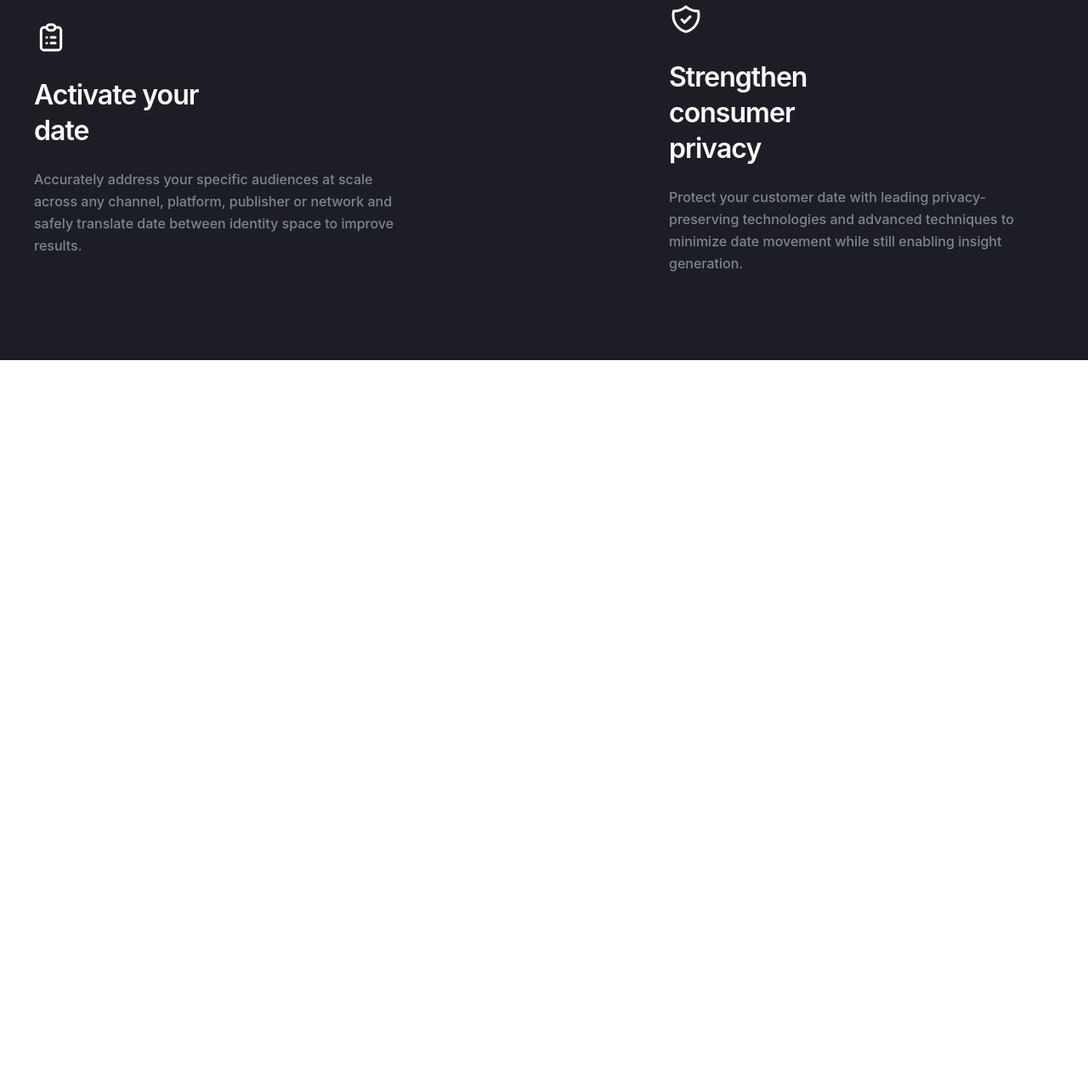
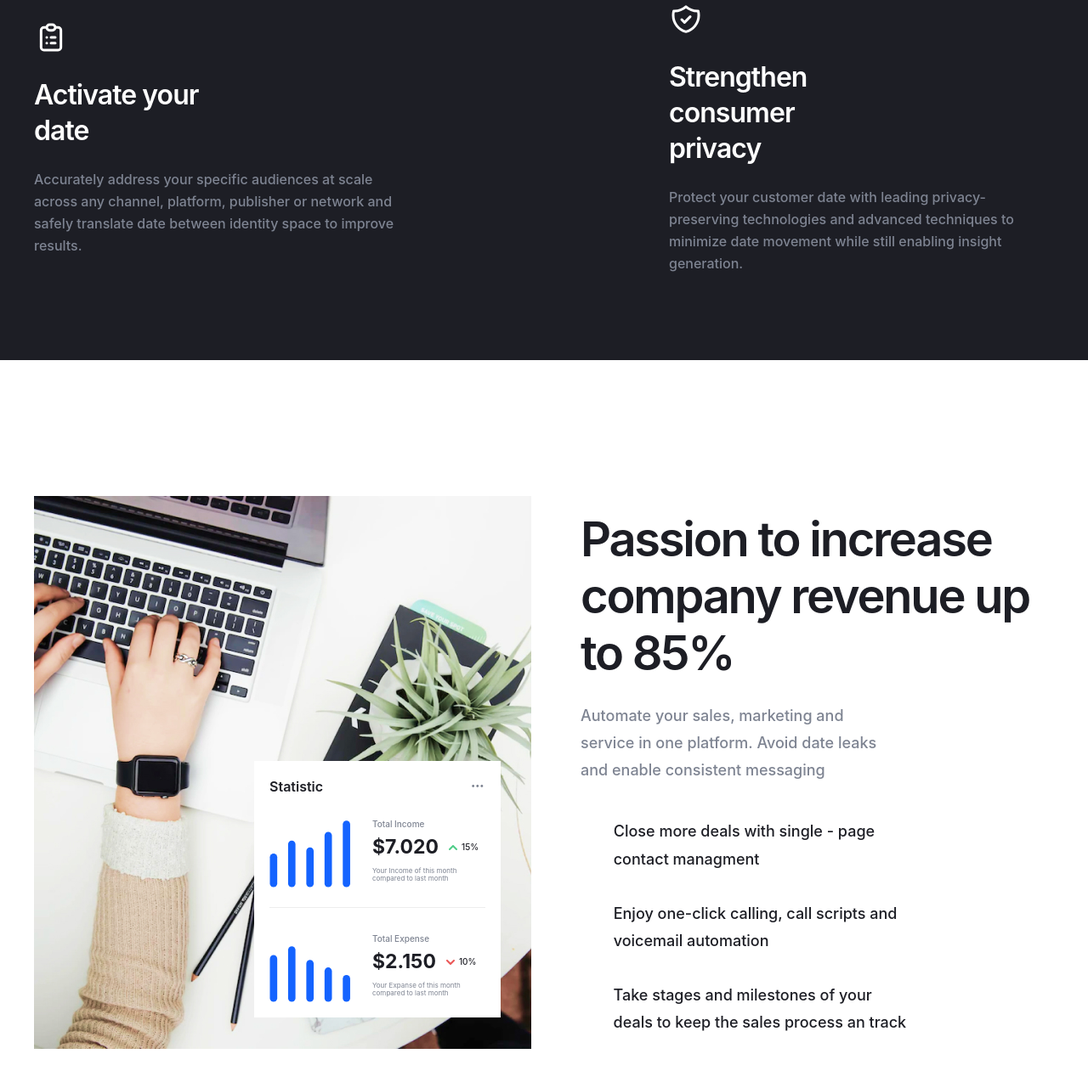
Before and after one commit to Greenfo/coca_project, a website built with Vite: page src/index.html in a window 1280 px wide. Shown: the part 1737-3011 px from the top of the page at 85% size. Before the commit the page ends 2161 px from the top, so only its background shows below. Built offline with nearby package versions, Linux system fonts and the light colour scheme; files whose address does not match are found by name.

Commit message:
Created features section

```diff
--- /dev/null
+++ b/src/assets/scss/components/home/features.scss
@@ -0,0 +1,179 @@
+.features {
+  padding: 160px 0 94px;
+
+  @include mobile {
+    padding: 60px 0 64px;
+  }
+
+  &__container {
+    @include flex-all-between;
+
+    @include mini-desktop {
+      gap: 40px;
+      flex-direction: column;
+      align-items: flex-start;
+    }
+
+    @include mobile {
+      gap: 25px;
+    }
+  }
+
+  &__left {
+    position: relative;
+  }
+
+  &__stats {
+    position: absolute;
+    right: 36px;
+    bottom: 40px;
+    padding: 18px;
+    max-width: 290px;
+    background-color: #fff;
+
+    @include mobile {
+      right: 16px;
+      bottom: 20px;
+    }
+
+    @include small-mobile {
+      right: 12px;
+      bottom: 12px;
+      padding: 14px;
+      max-width: 240px;
+    }
+
+    &-head {
+      @include flex-all-between;
+      margin-bottom: 19px;
+    }
+
+    &-title {
+      font-weight: 600;
+      font-size: 16px;
+      line-height: 150%;
+      color: #1d1e25;
+    }
+
+    &-item {
+      @include flex-align-center;
+      gap: 26px;
+
+      &:not(:last-child) {
+        border-bottom: 1px solid #ededed;
+        padding-bottom: 23px;
+      }
+
+      &:last-child {
+        padding-top: 23px;
+      }
+
+      &-img {
+        @include small-mobile {
+          width: 65px;
+        }
+      }
+
+      &-title {
+        margin-bottom: 6px;
+        font-weight: 500;
+        font-size: 10px;
+        line-height: 150%;
+        color: var(--neutral-color-150);
+      }
+
+      &-price {
+        @include flex-align-center;
+        gap: 12px;
+        margin-bottom: 9px;
+
+        &-num {
+          font-weight: 700;
+          font-size: 23px;
+          line-height: 120%;
+          color: #1d1e25;
+
+          @include mobile {
+            font-size: 18px;
+          }
+        }
+
+        &-proc {
+          @include flex-align-center;
+          gap: 5px;
+          font-weight: 500;
+          font-size: 10px;
+          line-height: 150%;
+          color: #1d1e25;
+        }
+      }
+
+      &-descr {
+        font-weight: 400;
+        font-size: 8px;
+        color: var(--neutral-color-150);
+      }
+    }
+  }
+
+  &__right {
+    max-width: 557px;
+
+    @include mini-desktop {
+      max-width: 992px;
+    }
+  }
+
+  &__title {
+    margin-bottom: 24px;
+    font-weight: 600;
+    letter-spacing: -0.04em;
+    color: var(--neutral-color-100);
+
+    @include mobile {
+      margin-bottom: 20px;
+    }
+  }
+
+  &__descr {
+    margin-bottom: 40px;
+    max-width: 360px;
+    font-weight: 500;
+    line-height: 178%;
+    color: var(--neutral-color-150);
+
+    @include mini-desktop {
+      max-width: 700px;
+    }
+  }
+
+  &__item {
+    @include flex-align-center;
+    max-width: 393px;
+    font-weight: 500;
+    line-height: 178%;
+    color: var(--neutral-color-100);
+
+    @include mini-desktop {
+      max-width: 700px;
+    }
+
+    &:not(:last-child) {
+      margin-bottom: 32px;
+
+      @include mobile {
+        margin-bottom: 22px;
+      }
+    }
+
+    &::before {
+      content: '';
+      display: inline-block;
+      margin-right: 19px;
+      padding-right: 19px;
+      width: 20px;
+      height: 20px;
+      background: url('../assets/icons/features-tick-icon.svg');
+    }
+  }
+}
--- a/src/assets/scss/main.scss
+++ b/src/assets/scss/main.scss
@@ -7,3 +7,4 @@
 @import './components/header';
 @import './components/home/hero';
 @import './components/home/overview';
+@import './components/home/features';
--- /dev/null
+++ b/src/html/components/home/features.html
@@ -0,0 +1,118 @@
+<section class="features">
+  <div class="container features__container">
+    <div class="features__left">
+      <img
+        loading="lazy"
+        src="./assets/image/features-img.jpg"
+        width="585"
+        height="651"
+        alt="Woman typing on laptop"
+      />
+      <div class="features__stats">
+        <div class="features__stats-head">
+          <h4 class="features__stats-title">Statistic</h4>
+          <img
+            loading="lazy"
+            src="./assets/icons/more-icon.svg"
+            width="18"
+            height="19"
+            alt="Ellipsis icon"
+          />
+        </div>
+        <div class="features__stats-item">
+          <img
+            loading="lazy"
+            class="features__stats-item-img"
+            src="./assets/icons/features-total-income-icon.svg"
+            width="95"
+            height="88"
+            alt="Total income graphic"
+          />
+          <div class="features__stats-item-info">
+            <h5 class="features__stats-item-title">Total Income</h5>
+            <div class="features__stats-item-price">
+              <span class="features__stats-item-price-num">$7.020</span>
+              <div class="features__stats-item-price-proc">
+                <svg
+                  width="10"
+                  height="6"
+                  viewBox="0 0 10 6"
+                  fill="none"
+                  xmlns="http://www.w3.org/2000/svg"
+                >
+                  <path
+                    fill-rule="evenodd"
+                    clip-rule="evenodd"
+                    d="M9.70711 5.70717C9.31658 6.09769 8.68342 6.09769 8.29289 5.70717L5 2.41427L1.70711 5.70717C1.31658 6.09769 0.683417 6.09769 0.292894 5.70717C-0.0976312 5.31664 -0.0976312 4.68348 0.292894 4.29295L4.29289 0.292954C4.68342 -0.0975701 5.31658 -0.09757 5.70711 0.292954L9.70711 4.29295C10.0976 4.68348 10.0976 5.31664 9.70711 5.70717Z"
+                    fill="#50CD89"
+                  />
+                </svg>
+                15%
+              </div>
+            </div>
+            <p class="features__stats-item-descr">
+              Your Income of this month compared to last month
+            </p>
+          </div>
+        </div>
+        <div class="features__stats-item">
+          <img
+            loading="lazy"
+            class="features__stats-item-img"
+            src="./assets/icons/features-total-expense-icon.svg"
+            width="95"
+            height="88"
+            alt="Total expense graphic"
+          />
+          <div class="features__stats-item-info">
+            <h5 class="features__stats-item-title">Total Expense</h5>
+            <div class="features__stats-item-price">
+              <span class="features__stats-item-price-num">$2.150</span>
+              <div class="features__stats-item-price-proc">
+                <svg
+                  width="10"
+                  height="6"
+                  viewBox="0 0 10 6"
+                  fill="none"
+                  xmlns="http://www.w3.org/2000/svg"
+                >
+                  <path
+                    fill-rule="evenodd"
+                    clip-rule="evenodd"
+                    d="M0.292893 0.293015C0.683417 -0.097509 1.31658 -0.097509 1.70711 0.293015L5 3.58591L8.29289 0.293015C8.68342 -0.097509 9.31658 -0.097509 9.70711 0.293015C10.0976 0.68354 10.0976 1.3167 9.70711 1.70723L5.70711 5.70723C5.31658 6.09775 4.68342 6.09775 4.29289 5.70723L0.292893 1.70723C-0.0976311 1.3167 -0.0976311 0.68354 0.292893 0.293015Z"
+                    fill="#EB5757"
+                  />
+                </svg>
+                10%
+              </div>
+            </div>
+            <p class="features__stats-item-descr">
+              Your Expanse of this month compared to last month
+            </p>
+          </div>
+        </div>
+      </div>
+    </div>
+    <div class="features__right">
+      <h2 class="features__title heading-h2">
+        Passion to increase company revenue up to 85%
+      </h2>
+      <p class="features__descr text-p-medium">
+        Automate your sales, marketing and service in one platform. Avoid date
+        leaks and enable consistent messaging
+      </p>
+      <ul class="features__list">
+        <li class="features__item text-p-medium">
+          Close more deals with single - page contact managment
+        </li>
+        <li class="features__item text-p-medium">
+          Enjoy one-click calling, call scripts and voicemail automation
+        </li>
+        <li class="features__item text-p-medium">
+          Take stages and milestones of your deals to keep the sales process an
+          track
+        </li>
+      </ul>
+    </div>
+  </div>
+</section>
--- a/src/index.html
+++ b/src/index.html
@@ -5,6 +5,7 @@
     <load src="./html/components/header.html" />
     <load src="./html/components/home/hero.html" />
     <load src="./html/components/home/overview.html" />
+    <load src="./html/components/home/features.html" />
 
     <script type="module" src="js/main.js"></script>
   </body>
```
